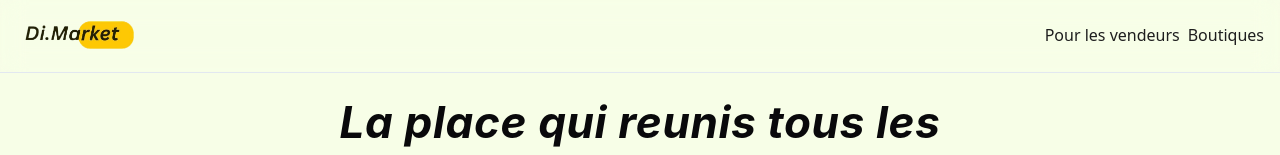
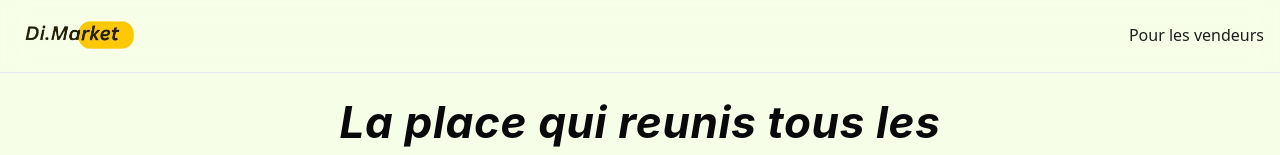
Before and after one commit to DiagneGeek/di-market, a SvelteKit app: page / in a window 1280 px wide. Shown: the top 155 px of the page. Built offline with nearby package versions, Linux system fonts and the light colour scheme; no server answers; the database is empty.

Commit message:
Update +layout.svelte

```diff
--- a/src/routes/+layout.svelte
+++ b/src/routes/+layout.svelte
@@ -7,7 +7,6 @@
 <div class="app">
 	<NavBar>
       <a href="/vendeurs">Pour les vendeurs</a>
-	  <a href="/boutiques">Boutiques</a>
 	</NavBar>
 
 	<main class="mb-6 mt-24 *:text-center">
```
